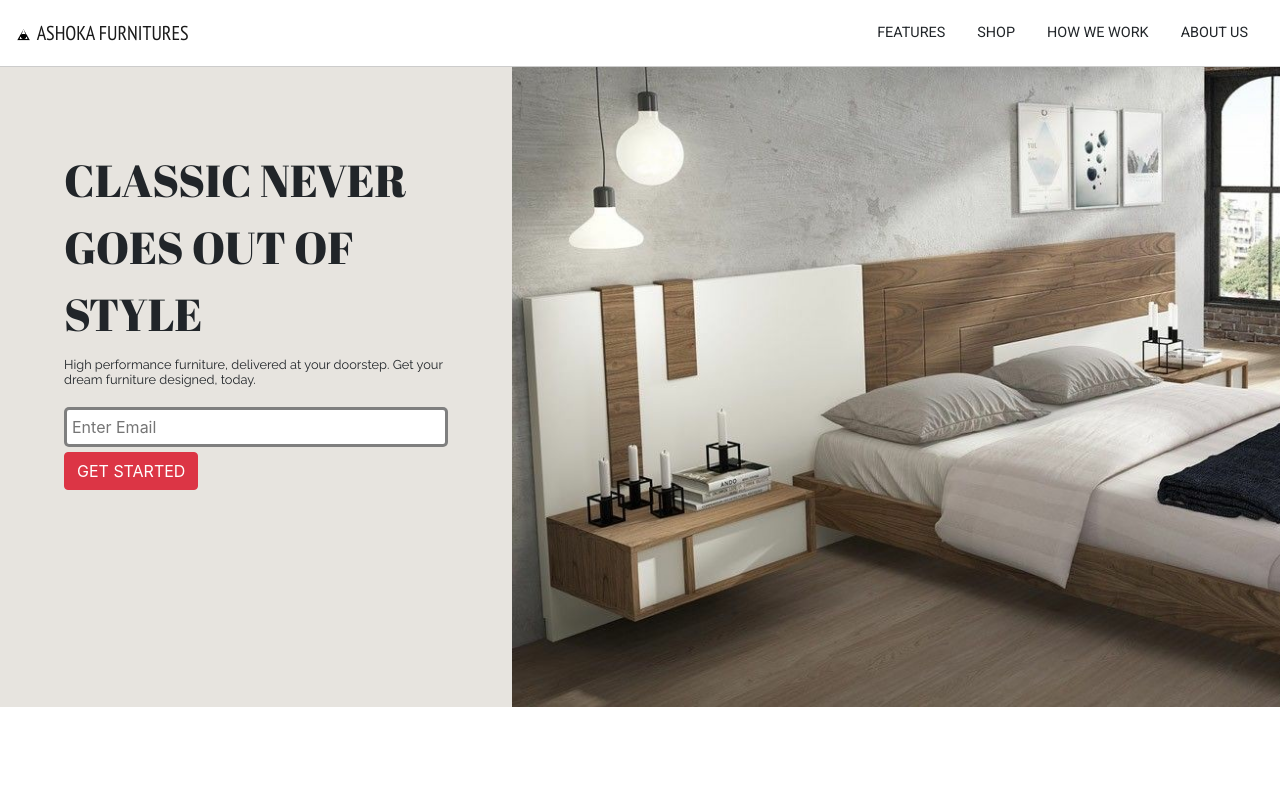
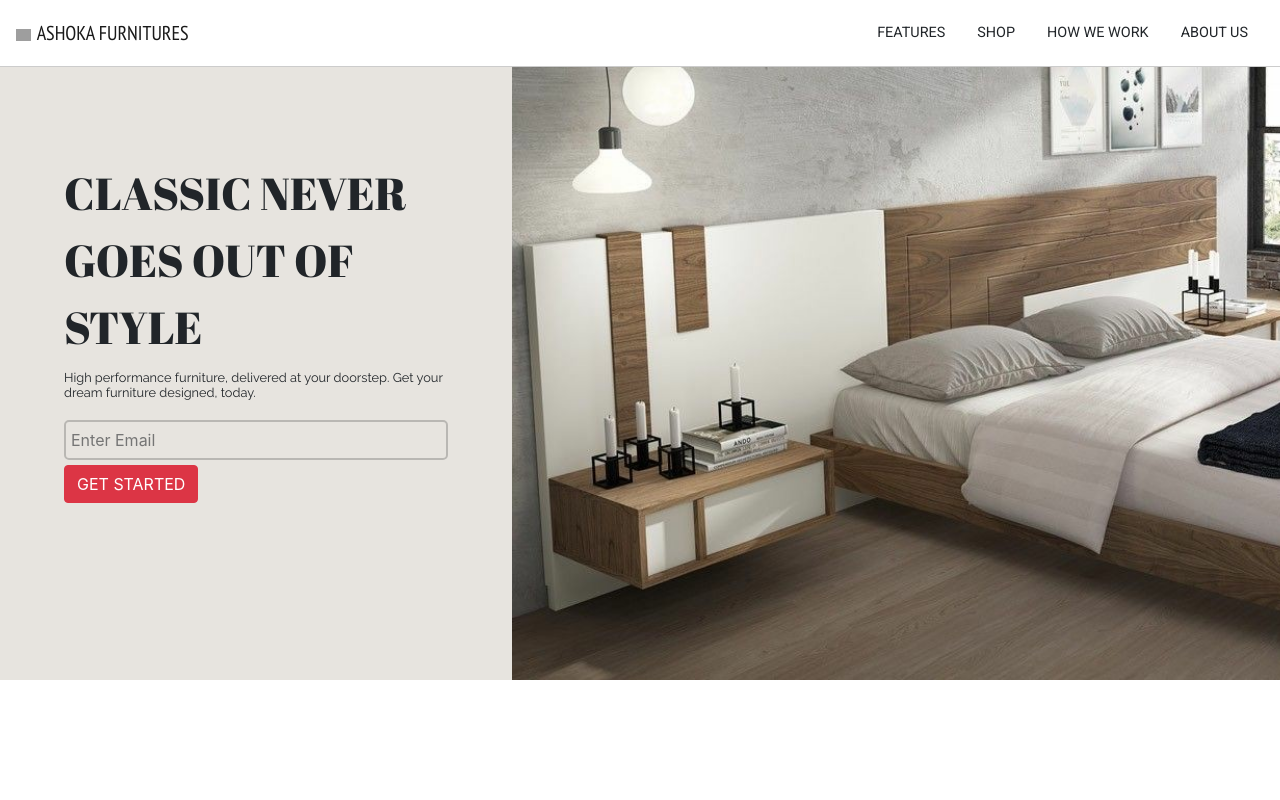
Before and after one commit to sonali-yadav/ashoka_furniture, a plain HTML site: page index.html in a window 1280 px wide. Shown: the top 800 px of the page. Drawn offline with nearby package versions, Linux system fonts and the light colour scheme; grey boxes are pictures that could not be loaded.

Commit message:
third commit

```diff
--- a/index.html
+++ b/index.html
@@ -16,13 +16,13 @@
 	<script src="https://maxcdn.bootstrapcdn.com/bootstrap/4.0.0/js/bootstrap.min.js" integrity="sha384-JZR6Spejh4U02d8jOt6vLEHfe/JQGiRRSQQxSfFWpi1MquVdAyjUar5+76PVCmYl" crossorigin="anonymous"></script>
 </head>
 <body>
-	<header id="header">
-		<nav id="nav-bar">
+	<div id="header">
+		<nav id="nav-bar"  style="position:fixed; top:0; width:100%; background-color:#fff;">
 			<div class="navbar navbar-expand-lg navbar-light">
-  				<div class="navbar-brand">
-					<img src="images/logo.png" alt="AKF" id="header-img" class="logo_img d-inline-block align-center">
+  				<header class="navbar-brand">
+					<img src="https://drive.google.com/open?id=1gEDqLaGS33gfj26F6Z-Hh5VvIUfBcI7m" alt="AKF" id="header-img" class="logo_img d-inline-block align-center">
 					<span class="title_div navbar-brand caps">Ashoka Furnitures</span>
-				</div>
+				</header>
 				<button class="navbar-toggler" type="button" data-toggle="collapse" data-target="#navbarTogglerDemo03" aria-controls="navbarTogglerDemo02" aria-expanded="false" aria-label="Toggle navigation">
     				<span class="navbar-toggler-icon"></span>
   				</button>
@@ -39,15 +39,15 @@
 				<div class="head_content align-center">
 					<div class="caps cta_div">classic never goes out of style</div>
 					<div class="subcta_div">High performance furniture, delivered at your doorstep. Get your dream furniture designed, today.</div>
-					<form id="form" class="social_div">
-						<input type="email" placeholder="Enter Email" id="email">
-						<div><button type="submit" class="btn btn-danger caps" style="margin-top: 5px;">get started</button></div>
+					<form id="form" class="social_div" action="https://www.freecodecamp.com/email-submit">
+						<input type="email" placeholder="Enter Email" id="email" name="email">
+						<input type="submit" class="btn btn-danger caps" style="margin-top: 5px;" value="GET STARTED" id="submit">
 					</form>
 				</div>
 			</div>
 			<div class="header_img"></div>
 		</div>
-	</header>
+	</div>
 	<!--FEATURES-->
 	<section id="features" class="jumbotron jumbotron-fluid mg_bt_0">
 		<div class="grid feature_container">
@@ -90,7 +90,7 @@
 	</section>
 	<!--SHOP-->
 	<section id="shop" class="jumbotron jumbotron-fluid mg_bt_0">
-		<h1 class="shop_head center">Some of our Popular Products</h1>
+		<h1 class="caps shop_head center">Some of our Popular Products</h1>
 		<div class="flexi">
 			<div class="card shop_card center">
   				<img class="card-img-top card_img" src="images/prod1.jpg" alt="product1">
@@ -121,8 +121,8 @@
 	</section>
 	<!--WORK-->
 	<section id="work" class="jumbotron jumbotron-fluid mg_bt_0">
+		<h1 class="caps shop_head center">Here's How We Work</h1>
 		<div class="container">
-			<h1 class="shop_head center">Here's How We Work</h1>
 			<div class="center iframe_div">
 				<iframe width="100%" height="400" src="https://www.youtube.com/embed/ypdE5ryNyvM" frameborder="0" allow="autoplay; encrypted-media" allowfullscreen id="video"></iframe>
 			</div>
--- a/styles.css
+++ b/styles.css
@@ -30,7 +30,7 @@
 }
 .header_div {
 	grid-template-columns: 40% 60%;
-	height: 80vh;
+	height: 85vh;
 }
 .header_img {
 	background: #fff url("images/header2.jpg") no-repeat;
@@ -41,14 +41,15 @@
 }
 .head_content {
 	width: calc(100% - 10vw);
-	margin: 10vh auto 0 auto;
+	margin: 20vh auto 0 auto;
 }
 #email {
 	width: 100%;
-	border: 3px solid rgba(0,0,0,0.5);
+	border: 2px solid rgba(0,0,0,0.2);
 	border-radius: 5px;
 	height: 40px;
 	padding-left: 5px;
+	background-color: transparent;
 }
 .cta_div {
 	font-size: 3.5vw;
@@ -65,11 +66,6 @@
 .about_img {
 	background: #fff url("images/about.jpg") no-repeat;
 	background-size: cover;
-}
-.about_div {
-	width: 90%;
-	font-family: 'Pacifico';
-	margin: auto;
 }
 #features, #work {
 	background-color: #fff;
@@ -97,7 +93,9 @@
 	margin: 5% auto 2% auto;
 }
 .shop_head {
-	font-family: 'Pacifico';
+	font-family: 'Oswald';
+	padding: 10px 0;
+	background-color: rgba(0,0,0,0.2);
 }
 .center {
 	text-align: center;
```
